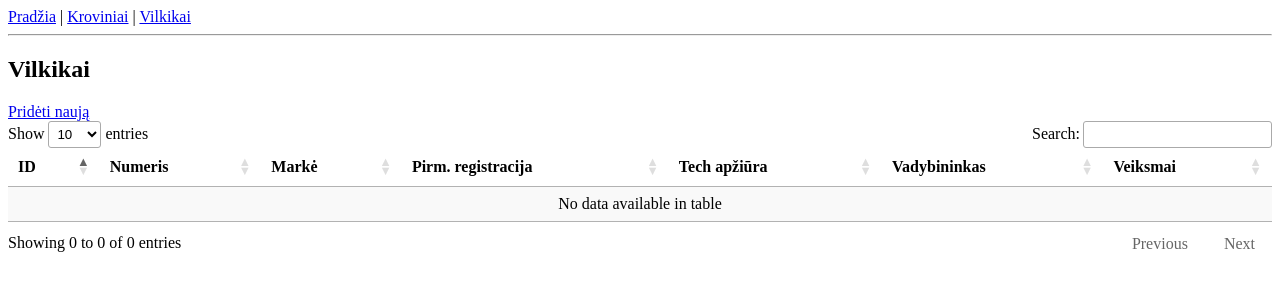
After one commit to adkiw/work2, a FastAPI app: template web_app/templates/vilkikai_list.html in a window 1280 px wide. The commit adds this page. Shown: the top 300 px of the page. Run offline with FastAPI, Linux system fonts and the light colour scheme; the template is opened without the code that fills it, so the values that code supplies are empty; data comes from the database, SQL or seed files in the repository; some libraries are stand-ins or nearby versions.

Commit message:
Add trucks section to web app

```diff
--- a/web_app/main.py
+++ b/web_app/main.py
@@ -9,29 +9,45 @@ from db import init_db
 
 app = FastAPI()
 
-app.mount('/static', StaticFiles(directory='web_app/static'), name='static')
-templates = Jinja2Templates(directory='web_app/templates')
+app.mount("/static", StaticFiles(directory="web_app/static"), name="static")
+templates = Jinja2Templates(directory="web_app/templates")
 
 
 EXPECTED_KROVINIAI_COLUMNS = {
-    'klientas': 'TEXT',
-    'uzsakymo_numeris': 'TEXT',
-    'pakrovimo_data': 'TEXT',
-    'iskrovimo_data': 'TEXT',
-    'kilometrai': 'INTEGER',
-    'frachtas': 'REAL',
-    'busena': 'TEXT',
-    'imone': 'TEXT'
+    "klientas": "TEXT",
+    "uzsakymo_numeris": "TEXT",
+    "pakrovimo_data": "TEXT",
+    "iskrovimo_data": "TEXT",
+    "kilometrai": "INTEGER",
+    "frachtas": "REAL",
+    "busena": "TEXT",
+    "imone": "TEXT",
+}
+
+EXPECTED_VILKIKAI_COLUMNS = {
+    "numeris": "TEXT",
+    "marke": "TEXT",
+    "pagaminimo_metai": "INTEGER",
+    "tech_apziura": "TEXT",
+    "vadybininkas": "TEXT",
+    "vairuotojai": "TEXT",
+    "priekaba": "TEXT",
+    "imone": "TEXT",
 }
 
 
 def ensure_columns(conn: sqlite3.Connection, cursor: sqlite3.Cursor) -> None:
-    """Ensure kroviniai table contains expected columns."""
-    cursor.execute('PRAGMA table_info(kroviniai)')
-    existing = {r[1] for r in cursor.fetchall()}
-    for col, typ in EXPECTED_KROVINIAI_COLUMNS.items():
-        if col not in existing:
-            cursor.execute(f'ALTER TABLE kroviniai ADD COLUMN {col} {typ}')
+    """Ensure required columns exist for tables used by the web app."""
+    tables = {
+        "kroviniai": EXPECTED_KROVINIAI_COLUMNS,
+        "vilkikai": EXPECTED_VILKIKAI_COLUMNS,
+    }
+    for table, cols in tables.items():
+        cursor.execute(f"PRAGMA table_info({table})")
+        existing = {r[1] for r in cursor.fetchall()}
+        for col, typ in cols.items():
+            if col not in existing:
+                cursor.execute(f"ALTER TABLE {table} ADD COLUMN {col} {typ}")
     conn.commit()
 
 
@@ -43,33 +59,42 @@ def get_db() -> Generator[tuple[sqlite3.Connection, sqlite3.Cursor], None, None]
     finally:
         conn.close()
 
-@app.get('/', response_class=HTMLResponse)
+
+@app.get("/", response_class=HTMLResponse)
 def index(request: Request):
-    return templates.TemplateResponse('index.html', {'request': request})
+    return templates.TemplateResponse("index.html", {"request": request})
 
-@app.get('/kroviniai', response_class=HTMLResponse)
+
+@app.get("/kroviniai", response_class=HTMLResponse)
 def kroviniai_list(request: Request):
-    return templates.TemplateResponse('kroviniai_list.html', {'request': request})
+    return templates.TemplateResponse("kroviniai_list.html", {"request": request})
 
-@app.get('/kroviniai/add', response_class=HTMLResponse)
+
+@app.get("/kroviniai/add", response_class=HTMLResponse)
 def kroviniai_add_form(request: Request):
-    return templates.TemplateResponse('kroviniai_form.html', {'request': request, 'data': {}})
+    return templates.TemplateResponse(
+        "kroviniai_form.html", {"request": request, "data": {}}
+    )
 
-@app.get('/kroviniai/{cid}/edit', response_class=HTMLResponse)
+
+@app.get("/kroviniai/{cid}/edit", response_class=HTMLResponse)
 def kroviniai_edit_form(
     cid: int,
     request: Request,
     db: tuple[sqlite3.Connection, sqlite3.Cursor] = Depends(get_db),
 ):
     conn, cursor = db
-    row = cursor.execute('SELECT * FROM kroviniai WHERE id=?', (cid,)).fetchone()
+    row = cursor.execute("SELECT * FROM kroviniai WHERE id=?", (cid,)).fetchone()
     if not row:
-        raise HTTPException(status_code=404, detail='Not found')
-    columns = [col[1] for col in cursor.execute('PRAGMA table_info(kroviniai)')]
+        raise HTTPException(status_code=404, detail="Not found")
+    columns = [col[1] for col in cursor.execute("PRAGMA table_info(kroviniai)")]
     data = dict(zip(columns, row))
-    return templates.TemplateResponse('kroviniai_form.html', {'request': request, 'data': data})
+    return templates.TemplateResponse(
+        "kroviniai_form.html", {"request": request, "data": data}
+    )
 
-@app.post('/kroviniai/save')
+
+@app.post("/kroviniai/save")
 def kroviniai_save(
     request: Request,
     cid: int = Form(0),
@@ -79,30 +104,137 @@ def kroviniai_save(
     iskrovimo_data: str = Form(...),
     kilometrai: int = Form(0),
     frachtas: float = Form(0.0),
-    busena: str = Form('Nesuplanuotas'),
-    imone: str = Form(''),
+    busena: str = Form("Nesuplanuotas"),
+    imone: str = Form(""),
     db: tuple[sqlite3.Connection, sqlite3.Cursor] = Depends(get_db),
 ):
     conn, cursor = db
     if cid:
         cursor.execute(
-            'UPDATE kroviniai SET klientas=?, uzsakymo_numeris=?, pakrovimo_data=?, iskrovimo_data=?, kilometrai=?, frachtas=?, busena=?, imone=? WHERE id=?',
-            (klientas, uzsakymo_numeris, pakrovimo_data, iskrovimo_data, kilometrai, frachtas, busena, imone, cid)
+            "UPDATE kroviniai SET klientas=?, uzsakymo_numeris=?, pakrovimo_data=?, iskrovimo_data=?, kilometrai=?, frachtas=?, busena=?, imone=? WHERE id=?",
+            (
+                klientas,
+                uzsakymo_numeris,
+                pakrovimo_data,
+                iskrovimo_data,
+                kilometrai,
+                frachtas,
+                busena,
+                imone,
+                cid,
+            ),
         )
     else:
         cursor.execute(
-            'INSERT INTO kroviniai (klientas, uzsakymo_numeris, pakrovimo_data, iskrovimo_data, kilometrai, frachtas, busena, imone) VALUES (?,?,?,?,?,?,?,?)',
-            (klientas, uzsakymo_numeris, pakrovimo_data, iskrovimo_data, kilometrai, frachtas, busena, imone)
+            "INSERT INTO kroviniai (klientas, uzsakymo_numeris, pakrovimo_data, iskrovimo_data, kilometrai, frachtas, busena, imone) VALUES (?,?,?,?,?,?,?,?)",
+            (
+                klientas,
+                uzsakymo_numeris,
+                pakrovimo_data,
+                iskrovimo_data,
+                kilometrai,
+                frachtas,
+                busena,
+                imone,
+            ),
         )
         cid = cursor.lastrowid
     conn.commit()
-    return RedirectResponse(f'/kroviniai', status_code=303)
+    return RedirectResponse(f"/kroviniai", status_code=303)
 
-@app.get('/api/kroviniai')
+
+@app.get("/api/kroviniai")
 def kroviniai_api(db: tuple[sqlite3.Connection, sqlite3.Cursor] = Depends(get_db)):
     conn, cursor = db
-    cursor.execute('SELECT * FROM kroviniai')
+    cursor.execute("SELECT * FROM kroviniai")
     rows = cursor.fetchall()
-    columns = [col[1] for col in cursor.execute('PRAGMA table_info(kroviniai)')]
+    columns = [col[1] for col in cursor.execute("PRAGMA table_info(kroviniai)")]
     data = [dict(zip(columns, row)) for row in rows]
-    return {'data': data}
+    return {"data": data}
+
+
+@app.get("/vilkikai", response_class=HTMLResponse)
+def vilkikai_list(request: Request):
+    return templates.TemplateResponse("vilkikai_list.html", {"request": request})
+
+
+@app.get("/vilkikai/add", response_class=HTMLResponse)
+def vilkikai_add_form(request: Request):
+    return templates.TemplateResponse(
+        "vilkikai_form.html", {"request": request, "data": {}}
+    )
+
+
+@app.get("/vilkikai/{vid}/edit", response_class=HTMLResponse)
+def vilkikai_edit_form(
+    vid: int,
+    request: Request,
+    db: tuple[sqlite3.Connection, sqlite3.Cursor] = Depends(get_db),
+):
+    conn, cursor = db
+    row = cursor.execute("SELECT * FROM vilkikai WHERE id=?", (vid,)).fetchone()
+    if not row:
+        raise HTTPException(status_code=404, detail="Not found")
+    columns = [col[1] for col in cursor.execute("PRAGMA table_info(vilkikai)")]
+    data = dict(zip(columns, row))
+    return templates.TemplateResponse(
+        "vilkikai_form.html", {"request": request, "data": data}
+    )
+
+
+@app.post("/vilkikai/save")
+def vilkikai_save(
+    request: Request,
+    vid: int = Form(0),
+    numeris: str = Form(...),
+    marke: str = Form(""),
+    pagaminimo_metai: int = Form(0),
+    tech_apziura: str = Form(""),
+    vadybininkas: str = Form(""),
+    vairuotojai: str = Form(""),
+    priekaba: str = Form(""),
+    imone: str = Form(""),
+    db: tuple[sqlite3.Connection, sqlite3.Cursor] = Depends(get_db),
+):
+    conn, cursor = db
+    if vid:
+        cursor.execute(
+            "UPDATE vilkikai SET numeris=?, marke=?, pagaminimo_metai=?, tech_apziura=?, vadybininkas=?, vairuotojai=?, priekaba=?, imone=? WHERE id=?",
+            (
+                numeris,
+                marke,
+                pagaminimo_metai,
+                tech_apziura,
+                vadybininkas,
+                vairuotojai,
+                priekaba,
+                imone,
+                vid,
+            ),
+        )
+    else:
+        cursor.execute(
+            "INSERT INTO vilkikai (numeris, marke, pagaminimo_metai, tech_apziura, vadybininkas, vairuotojai, priekaba, imone) VALUES (?,?,?,?,?,?,?,?)",
+            (
+                numeris,
+                marke,
+                pagaminimo_metai,
+                tech_apziura,
+                vadybininkas,
+                vairuotojai,
+                priekaba,
+                imone,
+            ),
+        )
+    conn.commit()
+    return RedirectResponse(f"/vilkikai", status_code=303)
+
+
+@app.get("/api/vilkikai")
+def vilkikai_api(db: tuple[sqlite3.Connection, sqlite3.Cursor] = Depends(get_db)):
+    conn, cursor = db
+    cursor.execute("SELECT * FROM vilkikai")
+    rows = cursor.fetchall()
+    columns = [col[1] for col in cursor.execute("PRAGMA table_info(vilkikai)")]
+    data = [dict(zip(columns, row)) for row in rows]
+    return {"data": data}
--- a/web_app/templates/base.html
+++ b/web_app/templates/base.html
@@ -10,7 +10,8 @@
 <body>
     <nav>
         <a href="/">Pradžia</a> |
-        <a href="/kroviniai">Kroviniai</a>
+        <a href="/kroviniai">Kroviniai</a> |
+        <a href="/vilkikai">Vilkikai</a>
     </nav>
     <hr>
     {% block content %}{% endblock %}
--- /dev/null
+++ b/web_app/templates/vilkikai_list.html
@@ -0,0 +1,36 @@
+{% extends 'base.html' %}
+{% block content %}
+<h2>Vilkikai</h2>
+<a href="/vilkikai/add">Pridėti naują</a>
+<table id="truck-table" class="display" style="width:100%">
+    <thead>
+        <tr>
+            <th>ID</th>
+            <th>Numeris</th>
+            <th>Markė</th>
+            <th>Pirm. registracija</th>
+            <th>Tech apžiūra</th>
+            <th>Vadybininkas</th>
+            <th>Veiksmai</th>
+        </tr>
+    </thead>
+</table>
+<script>
+$(document).ready(function() {
+    $('#truck-table').DataTable({
+        ajax: '/api/vilkikai',
+        columns: [
+            { data: 'id' },
+            { data: 'numeris' },
+            { data: 'marke' },
+            { data: 'pagaminimo_metai' },
+            { data: 'tech_apziura' },
+            { data: 'vadybininkas' },
+            { data: null, render: function (data, type, row) {
+                return '<a href="/vilkikai/' + row.id + '/edit">Edit</a>';
+            }}
+        ]
+    });
+});
+</script>
+{% endblock %}
```
Also changed, not shown: tests/test_web_app.py (+41 -17 lines), web_app/templates/vilkikai_form.html (added, +16 -0 lines), README.md.
